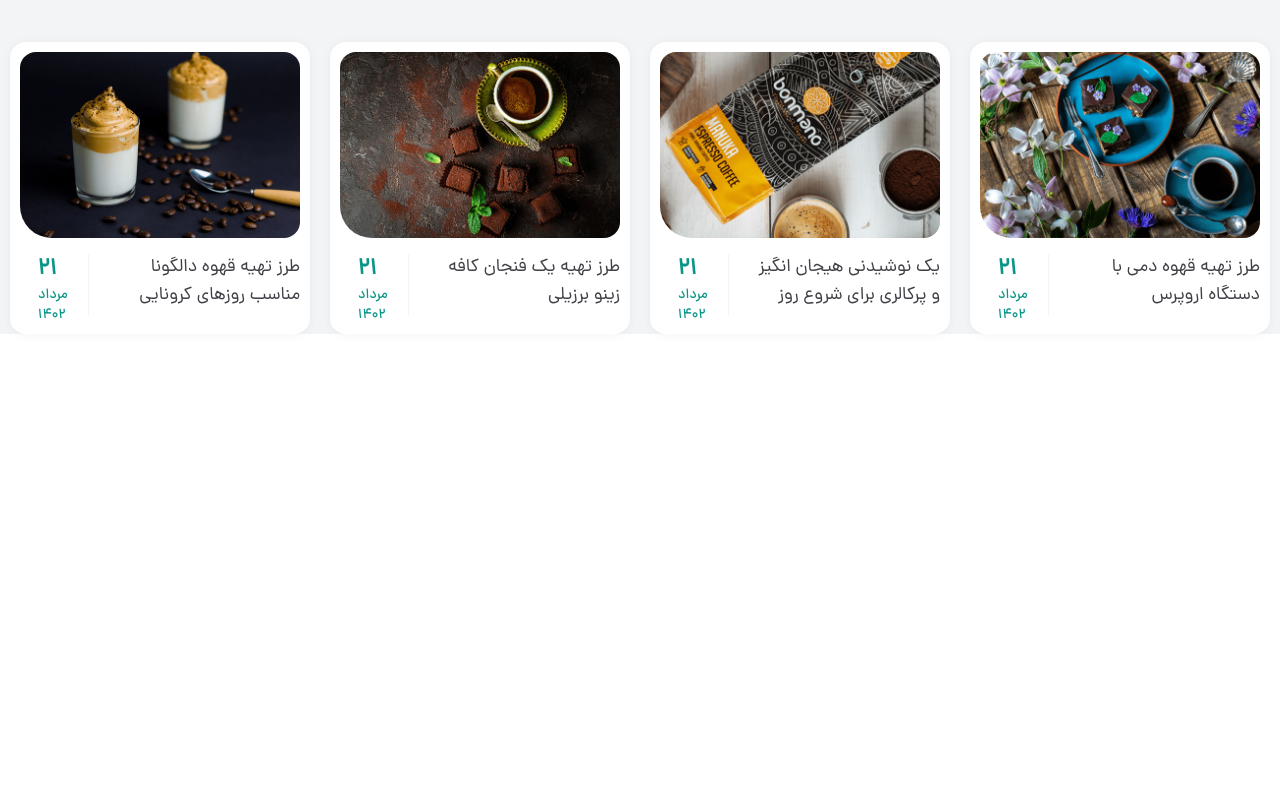
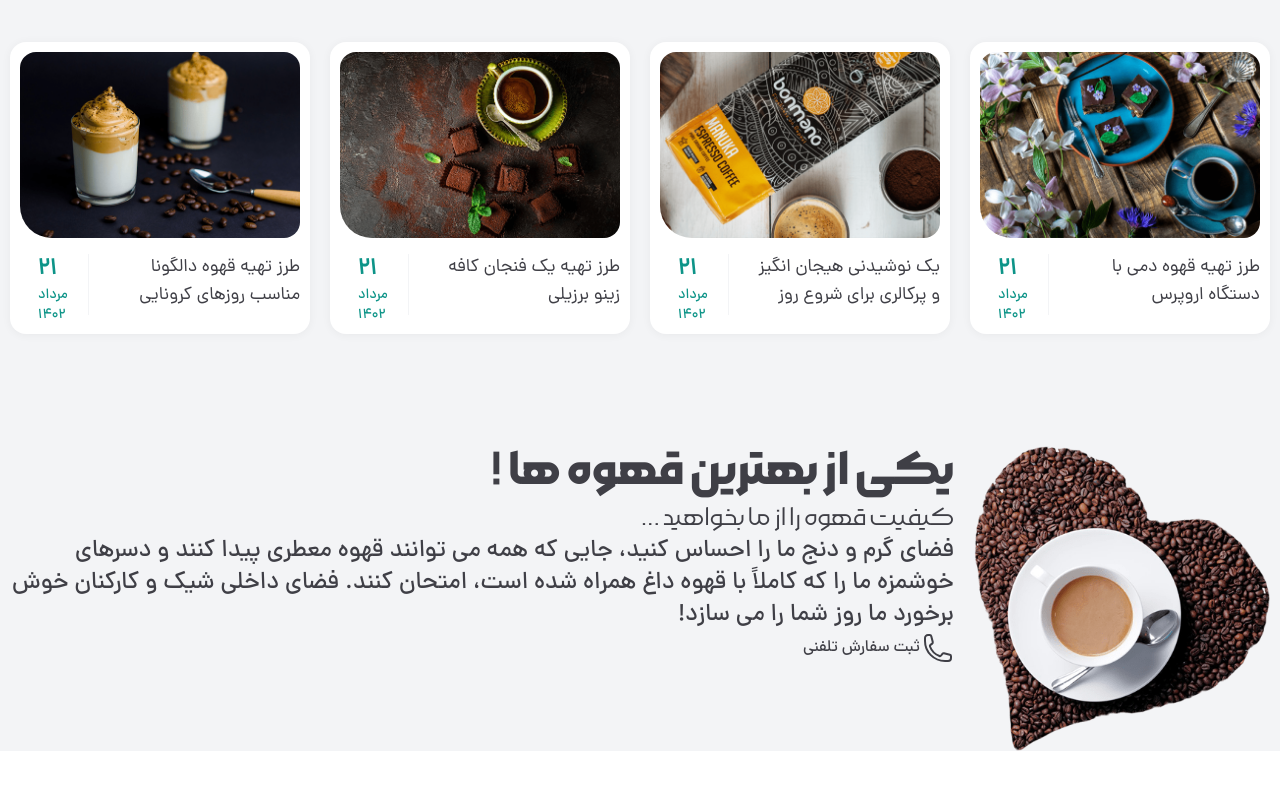
Before and after one commit to asgari1991/coffeeShop, a React (Create React App) app: page / in a window 1280 px wide. Shown: the part 3752-4541 px from the top of the page. Before the commit the page ends 4198 px from the top, so only its background shows below. Built offline with nearby package versions, Linux system fonts and the light colour scheme.

Commit message:
designing contact us section

```diff
--- /dev/null
+++ b/src/Components/ContactUs/ContactUs.js
@@ -0,0 +1,30 @@
+import React from 'react'
+
+function ContactUs() {
+  return (
+    <section className='mb-16 md:mb-28'>
+      <div className="container">
+        <div className="flex gap-x-5">
+<img src="./images/contact.png" alt="contact" className='w-[296px]' />
+<div className='text-zinc-700 dark:text-white'>
+    <h3 className='font-MorabbaBold text-2xl md:text-5xl mb-0.5 md:mb-1.5'>یکی از بهترین قهوه ها !</h3>
+    <span className='font-MorabbaLight text-lg md:text-3xl'>کیفیت قهوه را از ما بخواهید ...</span>
+    <div>
+        <span></span><span></span><span></span>
+    </div>
+    <p className='text-lg md:text-2xl'>فضای گرم و دنج ما را احساس کنید، جایی که همه می توانند قهوه معطری پیدا کنند و دسرهای خوشمزه ما را که کاملاً با قهوه داغ همراه شده است، امتحان کنند. فضای داخلی شیک و کارکنان خوش برخورد ما روز شما را می سازد!</p>
+    <a href="#" className='flex items-center gap-x-0.5'>
+    <svg xmlns="http://www.w3.org/2000/svg" fill="none" viewBox="0 0 24 24" strokeWidth={1.5} stroke="currentColor" className="w-5 md:w-8 h-5 md:h-8">
+  <path strokeLinecap="round" strokeLinejoin="round" d="M2.25 6.75c0 8.284 6.716 15 15 15h2.25a2.25 2.25 0 0 0 2.25-2.25v-1.372c0-.516-.351-.966-.852-1.091l-4.423-1.106c-.44-.11-.902.055-1.173.417l-.97 1.293c-.282.376-.769.542-1.21.38a12.035 12.035 0 0 1-7.143-7.143c-.162-.441.004-.928.38-1.21l1.293-.97c.363-.271.527-.734.417-1.173L6.963 3.102a1.125 1.125 0 0 0-1.091-.852H4.5A2.25 2.25 0 0 0 2.25 4.5v2.25Z" />
+</svg>
+
+    ثبت سفارش تلفنی
+    </a>
+</div>
+        </div>
+      </div>
+    </section>
+  )
+}
+
+export default ContactUs
--- a/src/Components/Main/Main.js
+++ b/src/Components/Main/Main.js
@@ -6,6 +6,7 @@ import ProductsCategory from "../ProductsCategoty/ProductsCategory";
 import TopSelling from "../TopSelling/TopSelling";
 import CoffeeClubBanner from "../CoffeeClubBanner/CoffeeClubBanner";
 import Blogs from "../Blogs/Blogs";
+import ContactUs from "../ContactUs/ContactUs";
 
 export default function Main() {
   return (
@@ -17,6 +18,7 @@ export default function Main() {
       <TopSelling/>
       <CoffeeClubBanner/>
       <Blogs/>
+      <ContactUs/>
     </main>
   );
 }
--- a/src/styles.css
+++ b/src/styles.css
@@ -937,8 +937,8 @@ video {
   margin-left: 0.375rem;
 }
 
-.ml-\[18px\] {
-  margin-left: 18px;
+.ml-\[12px\] {
+  margin-left: 12px;
 }
 
 .mt-1 {
@@ -969,12 +969,12 @@ video {
   margin-top: auto;
 }
 
-.ml-\[\] {
-  margin-left: ;
-}
-
-.ml-\[12px\] {
-  margin-left: 12px;
+.mb-16 {
+  margin-bottom: 4rem;
+}
+
+.mb-1\.5 {
+  margin-bottom: 0.375rem;
 }
 
 .line-clamp-2 {
@@ -1227,6 +1227,10 @@ video {
   width: 1px;
 }
 
+.w-\[296px\] {
+  width: 296px;
+}
+
 .max-w-\[193px\] {
   max-width: 193px;
 }
@@ -1363,6 +1367,14 @@ video {
 
 .gap-y-9 {
   row-gap: 2.25rem;
+}
+
+.gap-x-0 {
+  column-gap: 0px;
+}
+
+.gap-x-0\.5 {
+  column-gap: 0.125rem;
 }
 
 .space-y-4 > :not([hidden]) ~ :not([hidden]) {
@@ -1739,6 +1751,16 @@ video {
   line-height: 24px;
 }
 
+.text-5xl {
+  font-size: 3rem;
+  line-height: 1;
+}
+
+.text-3xl {
+  font-size: 1.875rem;
+  line-height: 2.25rem;
+}
+
 .tracking-normal {
   letter-spacing: 0em;
 }
@@ -2112,6 +2134,10 @@ video {
     margin-top: 0.625rem;
   }
 
+  .md\:mb-64 {
+    margin-bottom: 16rem;
+  }
+
   .md\:inline-block {
     display: inline-block;
   }
@@ -2206,6 +2232,10 @@ video {
 
   .md\:w-auto {
     width: auto;
+  }
+
+  .md\:w-8 {
+    width: 2rem;
   }
 
   .md\:max-w-\[460px\] {
@@ -2408,10 +2438,6 @@ video {
     padding-top: 12rem;
   }
 
-  .lg\:font-DanaDemiBold {
-    font-family: Dana DemiBold;
-  }
-
   .lg\:text-2xl {
     font-size: 1.5rem;
     line-height: 2rem;
```
